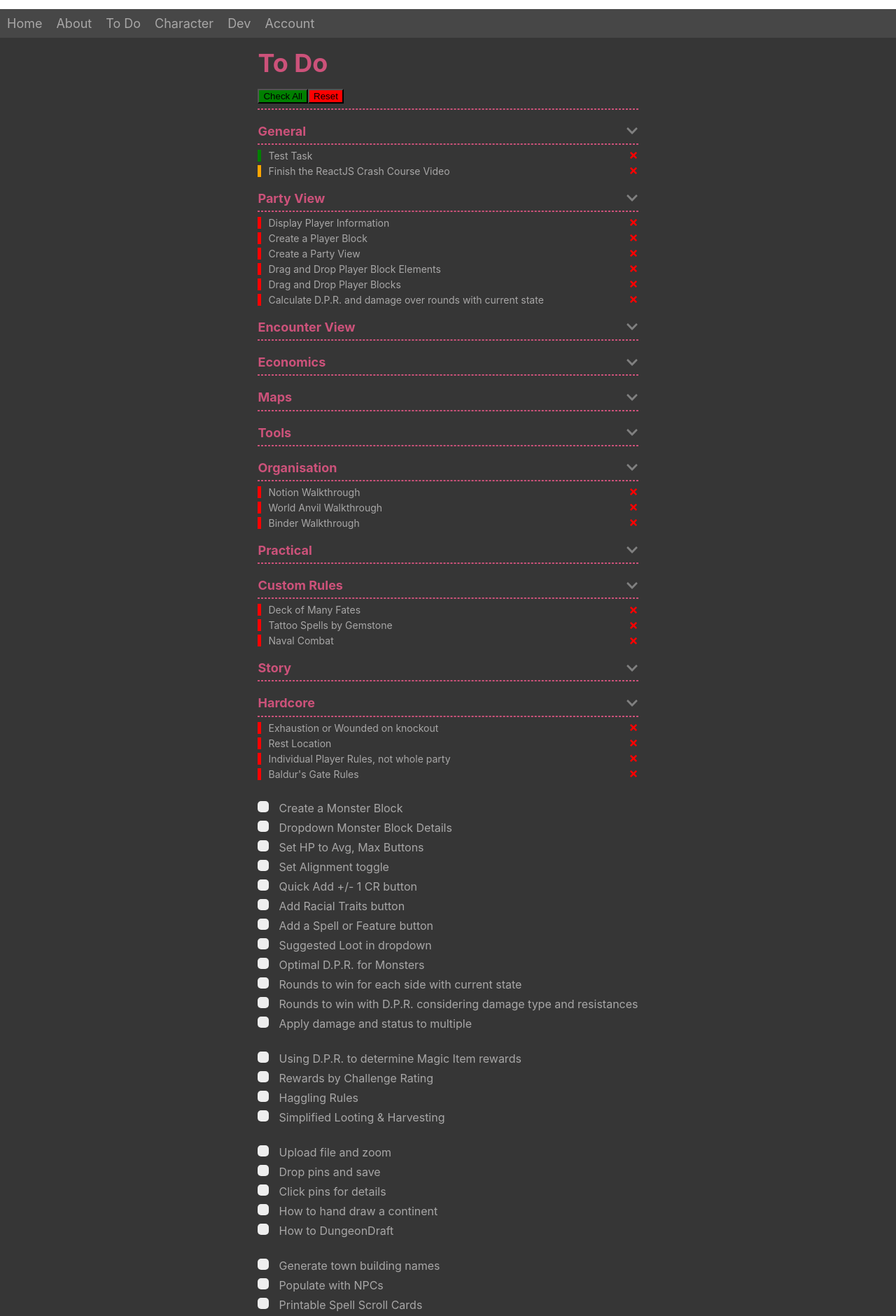
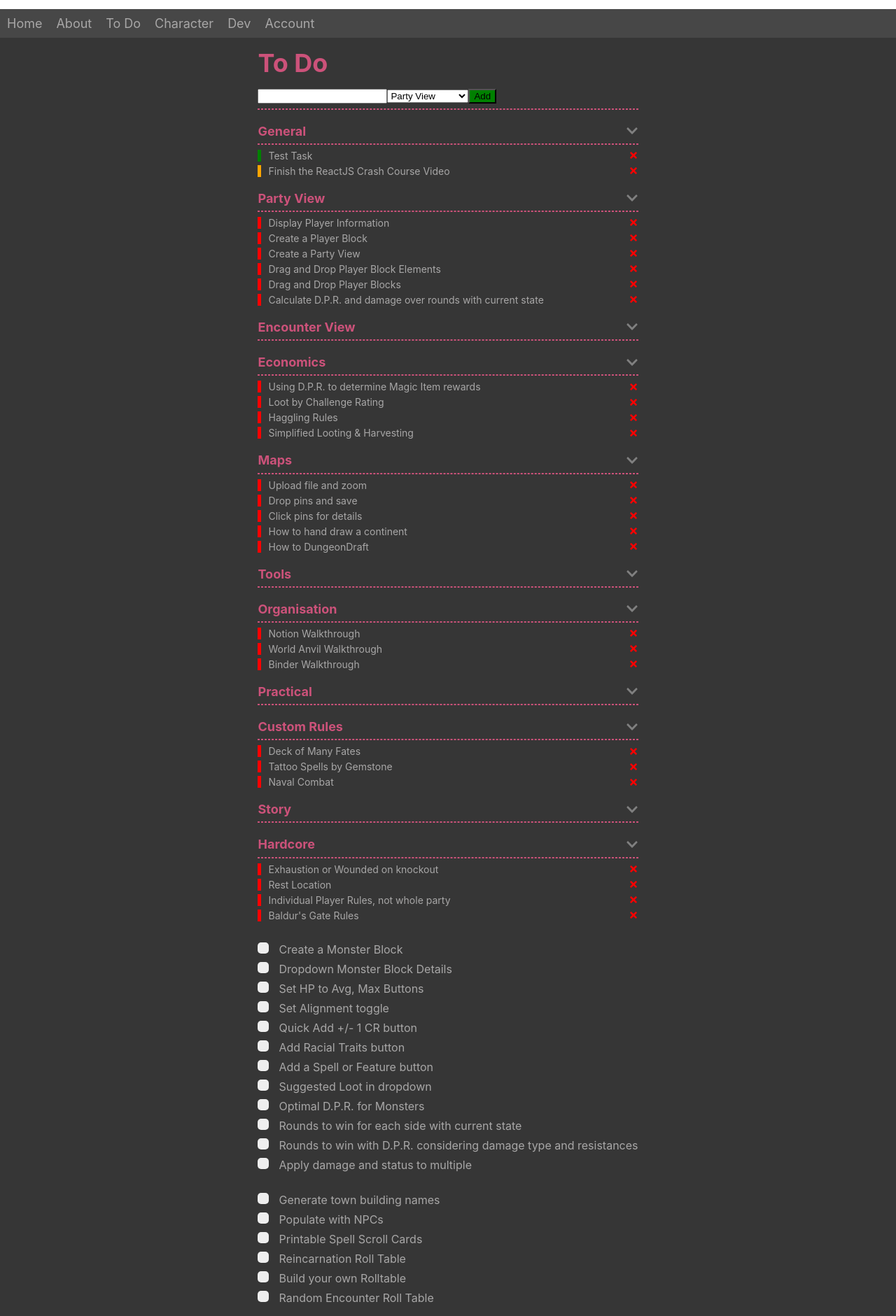
Before and after one commit to cardiacunicorn/dm-tools, a Next.js app: page /todo in a window 1280 px wide. Shown: the part 60-1941 px from the top of the page at 70% size. Built offline with nearby package versions, Linux system fonts and the light colour scheme.

Commit message:
add todo barebones

```diff
--- a/pages/todo.tsx
+++ b/pages/todo.tsx
@@ -115,6 +115,60 @@ export default function Todo() {
             category: 'Organisation',
             status: 'incomplete'
         },
+        {
+            id: 19,
+            text: 'Using D.P.R. to determine Magic Item rewards',
+            category: 'Economics',
+            status: 'incomplete'
+        },
+        {
+            id: 20,
+            text: 'Loot by Challenge Rating',
+            category: 'Economics',
+            status: 'incomplete'
+        },
+        {
+            id: 21,
+            text: 'Haggling Rules',
+            category: 'Economics',
+            status: 'incomplete'
+        },
+        {
+            id: 22,
+            text: 'Simplified Looting & Harvesting',
+            category: 'Economics',
+            status: 'incomplete'
+        },
+        {
+            id: 23,
+            text: 'Upload file and zoom',
+            category: 'Maps',
+            status: 'incomplete'
+        },
+        {
+            id: 24,
+            text: 'Drop pins and save',
+            category: 'Maps',
+            status: 'incomplete'
+        },
+        {
+            id: 25,
+            text: 'Click pins for details',
+            category: 'Maps',
+            status: 'incomplete'
+        },
+        {
+            id: 26,
+            text: 'How to hand draw a continent',
+            category: 'Maps',
+            status: 'incomplete'
+        },
+        {
+            id: 27,
+            text: 'How to DungeonDraft',
+            category: 'Maps',
+            status: 'incomplete'
+        },
     ])
 
     // Delete Task
@@ -142,8 +196,21 @@ export default function Todo() {
     return (
         <div>
             <h1>To Do</h1>
-            <Button color='green' text='Check All' />
-            <Button color='red' text='Reset' />
+            <input type="text" />
+            <select name="category" id="category">
+                <option value="General">General</option>
+                <option value="Party View" selected>Party View</option>
+                <option value="Encounter View">Encounter View</option>
+                <option value="Economics">Economics</option>
+                <option value="Maps">Maps</option>
+                <option value="Tools">Tools</option>
+                <option value="Organisation">Organisation</option>
+                <option value="Practical">Practical</option>
+                <option value="Custom Rules">Custom Rules</option>
+                <option value="Story">Story</option>
+                <option value="Hardcore">Hardcore</option>
+            </select>
+            <Button color='green' text='Add' />
             <hr />
             <TaskCategory category={'General'} tasks={tasks} onDelete={deleteTask} onSetStatus={setStatus} />
             <TaskCategory category={'Party View'} tasks={tasks} onDelete={deleteTask} onSetStatus={setStatus} />
@@ -171,19 +238,6 @@ export default function Todo() {
                 <ToDoItem item={'Apply damage and status to multiple'} />
             </div>
             <div className={styles.list}>
-                <ToDoItem item={'Using D.P.R. to determine Magic Item rewards'} />
-                <ToDoItem item={'Rewards by Challenge Rating'} />
-                <ToDoItem item={'Haggling Rules'} />
-                <ToDoItem item={'Simplified Looting & Harvesting'} />
-            </div>
-            <div className={styles.list}>
-                <ToDoItem item={'Upload file and zoom'} />
-                <ToDoItem item={'Drop pins and save'} />
-                <ToDoItem item={'Click pins for details'} />
-                <ToDoItem item={'How to hand draw a continent'} />
-                <ToDoItem item={'How to DungeonDraft'} />
-            </div>
-            <div className={styles.list}>
                 <ToDoItem item={'Generate town building names'} />
                 <ToDoItem item={'Populate with NPCs'} />
                 <ToDoItem item={'Printable Spell Scroll Cards'} />
```
